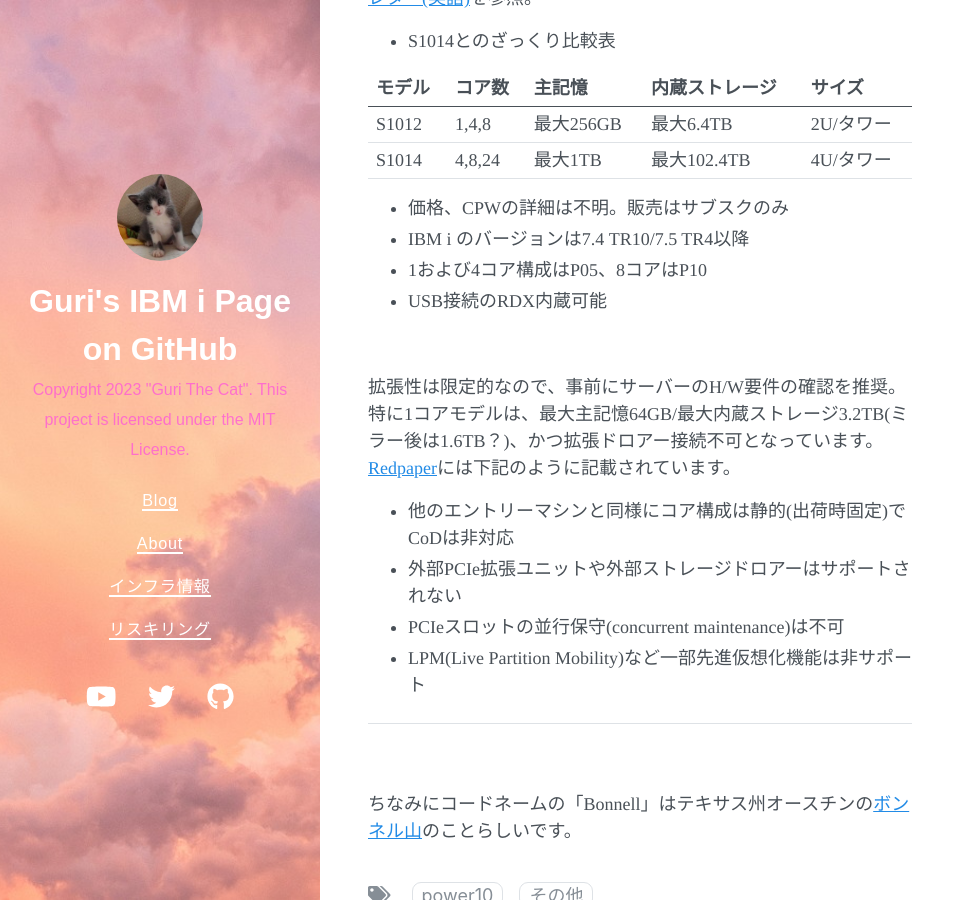
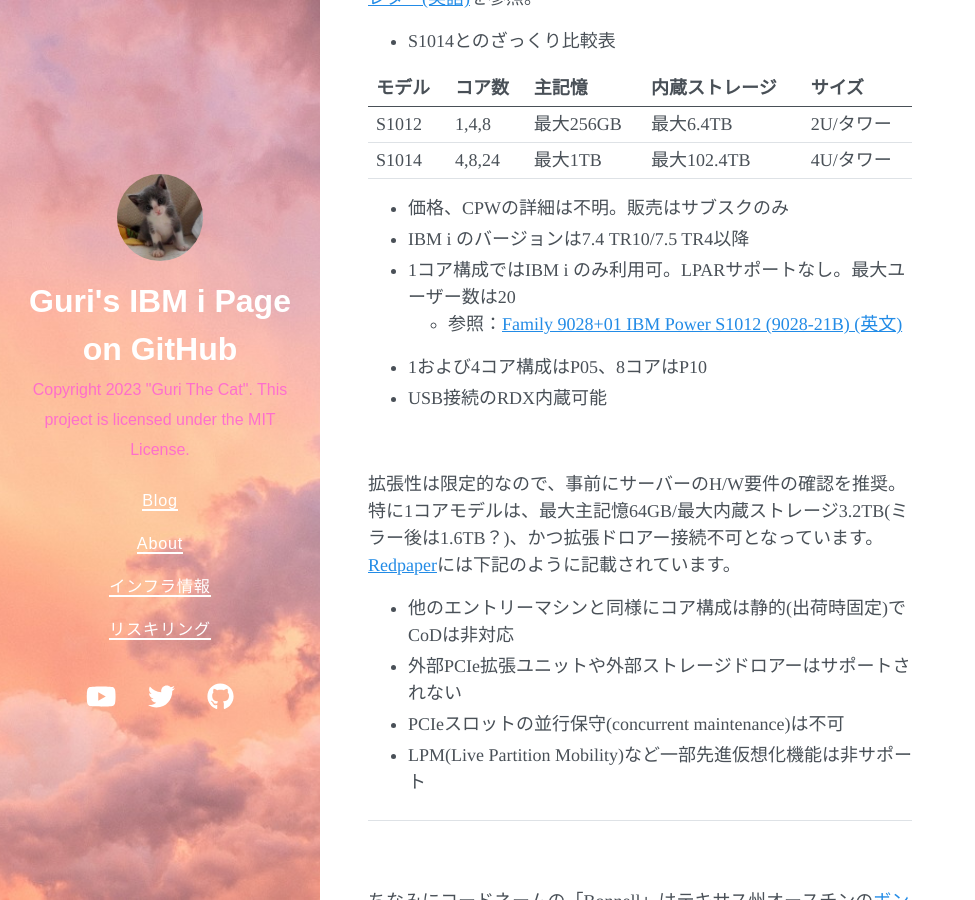
Before and after one commit to GuriCat/GuriPages, a Jekyll site: the page built from _posts/2024-05-08-Power_S1012発表.markdown, in a window 1280 px wide and 900 px high, scrolled down 1424 px. Shown: the whole window, without its empty margins (0-975 px from the left). Built offline with Jekyll 4.4.1, drawn with Linux system fonts in a browser that asks for light colours; nearby versions of some CDN libraries.

Commit message:
Update 2024-05-08-Power_S1012発表.markdown

```diff
--- a/_posts/2024-05-08-Power_S1012発表.markdown
+++ b/_posts/2024-05-08-Power_S1012発表.markdown
@@ -41,6 +41,8 @@
 
 - 価格、CPWの詳細は不明。販売はサブスクのみ
 - IBM i のバージョンは7.4 TR10/7.5 TR4以降
+- 1コア構成ではIBM i のみ利用可。LPARサポートなし。最大ユーザー数は20
+  - 参照：[Family 9028+01 IBM Power S1012 (9028-21B) (英文)](https://www.ibm.com/docs/en/announcements/family-9028-01-power-s1012){:target="_blank"}
 - 1および4コア構成はP05、8コアはP10
 - USB接続のRDX内蔵可能
 
```
